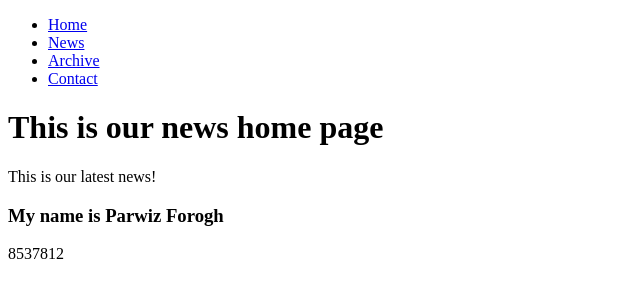
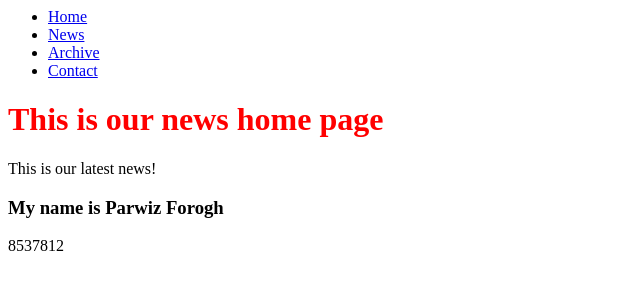
Before and after one commit to hillarykhan/drf-project, a Django app: page / in a window 1280 px wide. Shown: the top 300 px of the page, without its empty margins (0-640 px from the left). Run offline with Django 3.2, Linux system fonts and the light colour scheme.

Commit message:
adds style.css

```diff
--- a/TestProject/TestProject/settings.py
+++ b/TestProject/TestProject/settings.py
@@ -125,6 +125,10 @@ USE_TZ = True
 
 STATIC_URL = '/static/'
 
+STATICFILES_DIRS = [
+    os.path.join(BASE_DIR, 'static')
+]
+
 # Default primary key field type
 # https://docs.djangoproject.com/en/3.2/ref/settings/#default-auto-field
 
--- /dev/null
+++ b/TestProject/static/css/style.css
@@ -0,0 +1,3 @@
+h1 {
+    color:red;
+}
--- a/TestProject/templates/base.html
+++ b/TestProject/templates/base.html
@@ -1,8 +1,13 @@
-<!DOCTYPE html>
+<!-- <!DOCTYPE html> -->
+
+{% load static %}
+
 <html lang="en">
 <head>
         <meta charset="UTF-8">
         <title>{% block title %} {% endblock %}</title>
+
+        <link rel="stylesheet" type="text/css" href="{% static 'css/style.css' %}"/>
 
         {% include 'navbar.html' %}
 </head>
```
